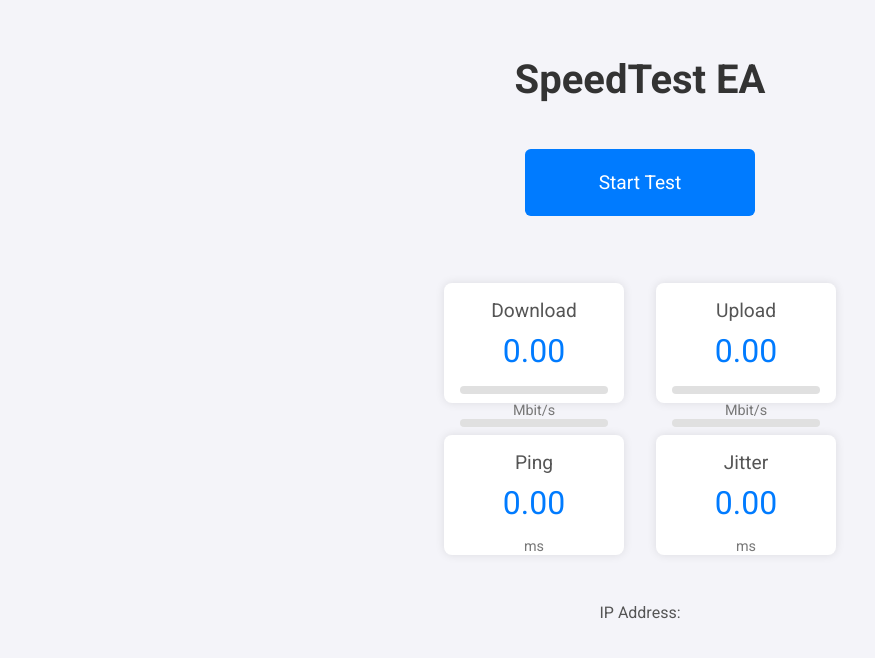
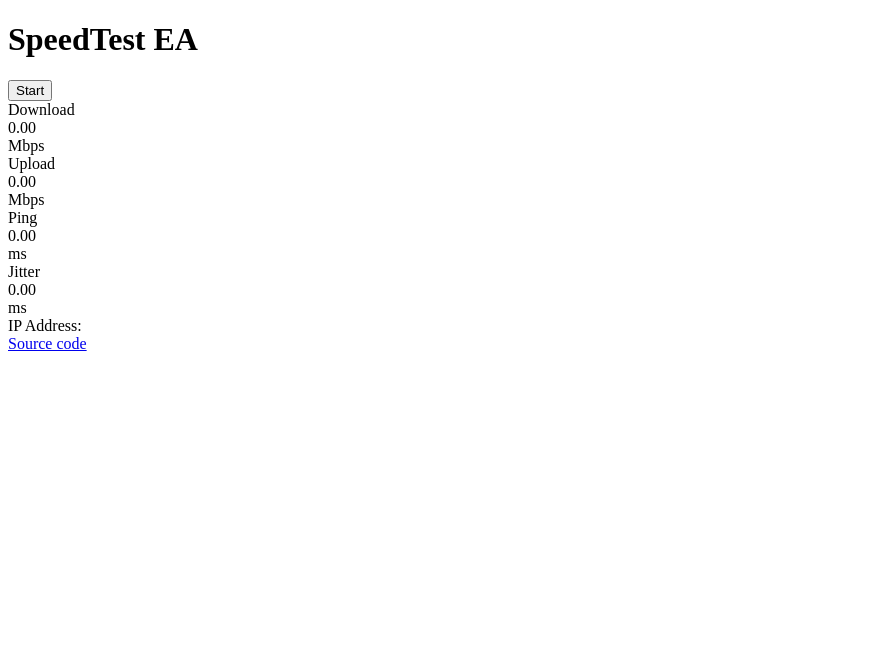
Before and after one commit to mohakramm/SpeedTest, a plain HTML site: page index.html in a window 1280 px wide. Shown: the whole page, without its empty margins (0-875 px from the left). Drawn offline with Linux system fonts and the light colour scheme; a web font is replaced by a local one.

Commit message:
Update index.html

```diff
--- a/index.html
+++ b/index.html
@@ -1,47 +1,32 @@
 <!DOCTYPE html>
 <html lang="en">
 <head>
-<meta charset="UTF-8">
-<meta name="viewport" content="width=device-width, initial-scale=1.0, shrink-to-fit=no">
-<title>SpeedTest EA</title>
-<link rel="shortcut icon" href="favicon.ico">
-<link href="https://fonts.googleapis.com/css2?family=Roboto:wght@400;700&display=swap" rel="stylesheet">
-<link rel="stylesheet" href="style.css">
-<script src="speedtest.js"></script>
-<script src="script.js" defer></script>
+    <meta charset="UTF-8">
+    <meta name="viewport" content="width=device-width, initial-scale=1.0">
+    <title>SpeedTest EA</title>
+    <link rel="icon" href="favicon.ico">
+    <link href="https://fonts.googleapis.com/css2?family=Roboto:wght@400;700&family=Open+Sans:wght@400;700&family=Noto+Color+Emoji&display=swap" rel="stylesheet">
+    <script src="script.js" defer></script>
+    <style>
+        /* Add your CSS styles here */
+    </style>
 </head>
 <body>
-
-<div class="container">
     <h1>SpeedTest EA</h1>
-
-    <!-- Start/Abort button -->
-    <div id="startStopBtn" onclick="startStop()"></div>
-
-    <!-- Test area -->
+    <button id="startStopBtn">Start</button>
     <div id="test">
-
-        <!-- Download & Upload -->
         <div class="testGroup">
             <div class="testArea">
                 <div class="testName">Download</div>
                 <div id="dlText" class="meterText">0.00</div>
-                <div class="progress-container">
-                    <div id="dlBar" class="progress-bar"></div>
-                </div>
-                <div class="unit">Mbit/s</div>
+                <div class="unit">Mbps</div>
             </div>
             <div class="testArea">
                 <div class="testName">Upload</div>
                 <div id="ulText" class="meterText">0.00</div>
-                <div class="progress-container">
-                    <div id="ulBar" class="progress-bar"></div>
-                </div>
-                <div class="unit">Mbit/s</div>
+                <div class="unit">Mbps</div>
             </div>
         </div>
-
-        <!-- Ping & Jitter -->
         <div class="testGroup">
             <div class="testArea">
                 <div class="testName">Ping</div>
@@ -54,14 +39,9 @@
                 <div class="unit">ms</div>
             </div>
         </div>
-
-        <!-- Speed Ranking -->
         <div id="speedMessage" class="testConclusion"></div>
-
-        <!-- User IP -->
         <div id="ipArea">IP Address: <span id="ip"></span></div>
     </div>
-</div>
-
+    <a href="https://github.com/librespeed/speedtest" target="_blank">Source code</a>
 </body>
 </html>
```
